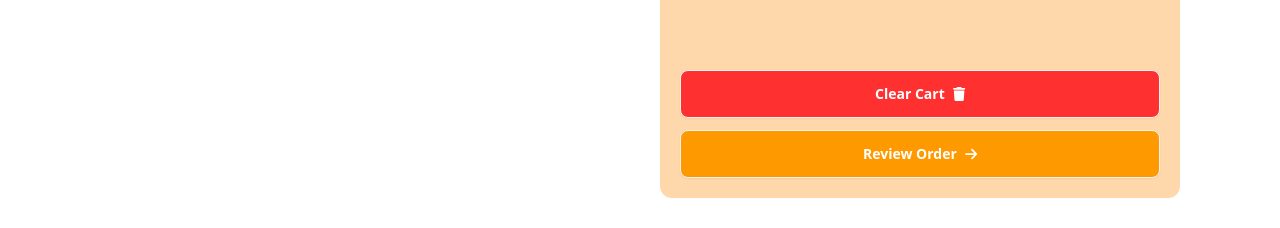
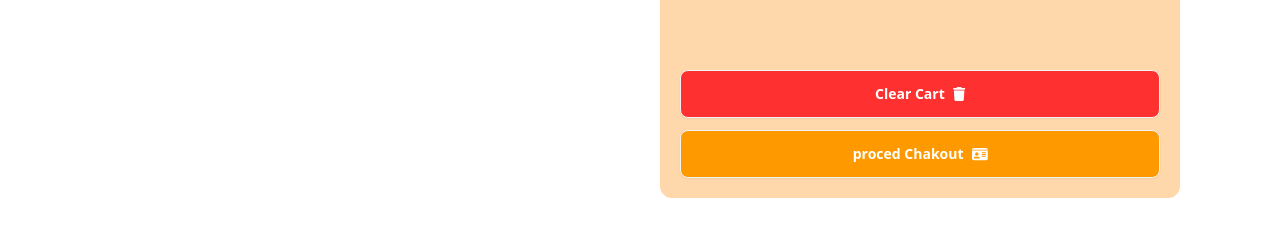
Before and after one commit to Bappy00111/ema-jhon, a React (Vite) app: page /order in a window 1280 px wide. Shown: the part 450-678 px from the top of the page. Built offline with nearby package versions, Linux system fonts and the light colour scheme.

Commit message:
added order revew card and proced chakout added

```diff
--- a/src/component/Order/Order.jsx
+++ b/src/component/Order/Order.jsx
@@ -2,18 +2,26 @@ import React, { useState } from 'react';
 import OrderCard from '../OrderCard/OrderCard';
 import { useLoaderData } from 'react-router-dom';
 import SinelOrder from '../SingelOrder/SinelOrder';
-import { removeFromDb } from '../../utilities/fakedb';
+import { deleteShoppingCart, removeFromDb } from '../../utilities/fakedb';
+import { Link } from "react-router-dom";
+import { FontAwesomeIcon } from '@fortawesome/react-fontawesome'
+import {faIdCard } from '@fortawesome/free-solid-svg-icons'
 
 const Order = () => {
     const data = useLoaderData();
-    const [delet,setDelet] = useState(data)
+    const [delet, setDelet] = useState(data)
 
 
-    const remobeData = (id) =>{
+    const remobeData = (id) => {
         const remaningData = delet.filter(d => d.id !== id)
         setDelet(remaningData);
         removeFromDb(id)
 
+    }
+
+    const handelClearCart = () => {
+        setDelet([])
+        deleteShoppingCart()
     }
     return (
         <div className='max-w-[1240px]  mx-auto'>
@@ -22,15 +30,22 @@ const Order = () => {
                 <div className='p-5'>
                     {
                         delet.map(d => <SinelOrder
-                    key = {d.id}
-                    data  = {d}
+                            key={d.id}
+                            data={d}
                             remobeData={remobeData}
-                    ></SinelOrder> )
+                        ></SinelOrder>)
                     }
                 </div>
 
                 <div className='bg-orange-200 p-5 rounded-xl'>
-                    <OrderCard cart={delet}></OrderCard>
+                    <OrderCard
+                        cart={delet}
+                        handelClearCart={handelClearCart}
+                    >
+                        <Link to='/' className="btn bg-[#FF9900] hover:bg-amber-600 w-full text-white">proced Chakout
+                            <FontAwesomeIcon icon={faIdCard} />
+                        </Link>
+                    </OrderCard>
                 </div>
 
             </div>
--- a/src/component/OrderCard/OrderCard.jsx
+++ b/src/component/OrderCard/OrderCard.jsx
@@ -1,8 +1,9 @@
 import React from 'react';
 import { FontAwesomeIcon } from '@fortawesome/react-fontawesome'
-import { faTrash,faArrowRight } from '@fortawesome/free-solid-svg-icons'
+import { faTrash } from '@fortawesome/free-solid-svg-icons'
+import { Link } from "react-router-dom";
 
-const OrderCard = ({ cart }) => {
+const OrderCard = ({ cart,handelClearCart,children }) => {
 
     // console.log(cart);
 
@@ -44,12 +45,10 @@ const OrderCard = ({ cart }) => {
                 <p className='text-2xl'>Grand Total:${grandTotal}</p>
             </div>
             <div className='md:mt-20'>
-            <button className="btn bg-[#FF3030] w-full mb-3 text-white">Clear Cart
+            <Link onClick={handelClearCart} className="btn bg-[#FF3030] hover:bg-red-800 w-full mb-3 text-white">Clear Cart
             <FontAwesomeIcon icon={faTrash} />
-            </button>
-            <button className="btn bg-[#FF9900] w-full text-white">Review Order
-            <FontAwesomeIcon icon={faArrowRight} />
-            </button>
+            </Link>
+            {children}
             </div>
         </div>
     );
--- a/src/component/Shop/Shop.jsx
+++ b/src/component/Shop/Shop.jsx
@@ -2,29 +2,32 @@ import React, { useEffect, useState } from 'react';
 import Card from '../Card/Card';
 import OrderCard from '../OrderCard/OrderCard';
 import { addToDb, getShoppingCart } from '../../utilities/fakedb';
+import { Link } from "react-router-dom";
+import { FontAwesomeIcon } from '@fortawesome/react-fontawesome'
+import {faArrowRight } from '@fortawesome/free-solid-svg-icons'
 
 const Shop = () => {
-    const [products,setProducts] = useState([])
-    const [cart,setCart] = useState([])
+    const [products, setProducts] = useState([])
+    const [cart, setCart] = useState([])
 
-    useEffect(()=>{
+    useEffect(() => {
         fetch('products.json')
             .then(res => res.json())
-        .then(data =>setProducts(data))
-    },[])
+            .then(data => setProducts(data))
+    }, [])
 
-    useEffect(()=>{
-        console.log( "products",products);
+    useEffect(() => {
+        console.log("products", products);
         const savedCart = [];
         // console.log(savedCart);
 
         // step 1 get the id
         const storeCart = getShoppingCart()
-        for(const id in storeCart){
+        for (const id in storeCart) {
             // step 2 get product using id
             const saveProduct = products.find(product => product.id === id);
             //    step 3 get quantity of the product
-           if(saveProduct){
+            if (saveProduct) {
                 const quantity = storeCart[id]
                 saveProduct.quantity = quantity;
                 // step : 4 add the added produt savedCart
@@ -33,11 +36,11 @@ const Shop = () => {
         }
         // step 5 set the cart useSate
         setCart(savedCart)
-    },[products])
+    }, [products])
 
 
-    const handelAddToCart = (props) =>{
-        const newCart = [...cart,props]
+    const handelAddToCart = (props) => {
+        const newCart = [...cart, props]
 
         // let newCart = [];
 
@@ -83,7 +86,11 @@ const Shop = () => {
 
             {/* card container  */}
             <div className='bg-[#FFE0B3] p-5 '>
-                <OrderCard cart={cart}></OrderCard>
+                <OrderCard cart={cart}>
+                    <Link to='/order' className="btn bg-[#FF9900] hover:bg-amber-600 w-full text-white">order revew
+                        <FontAwesomeIcon icon={faArrowRight} />
+                    </Link>
+                </OrderCard>
             </div>
 
         </div>
```
Lines whose indentation alone changed are shown as unchanged.
